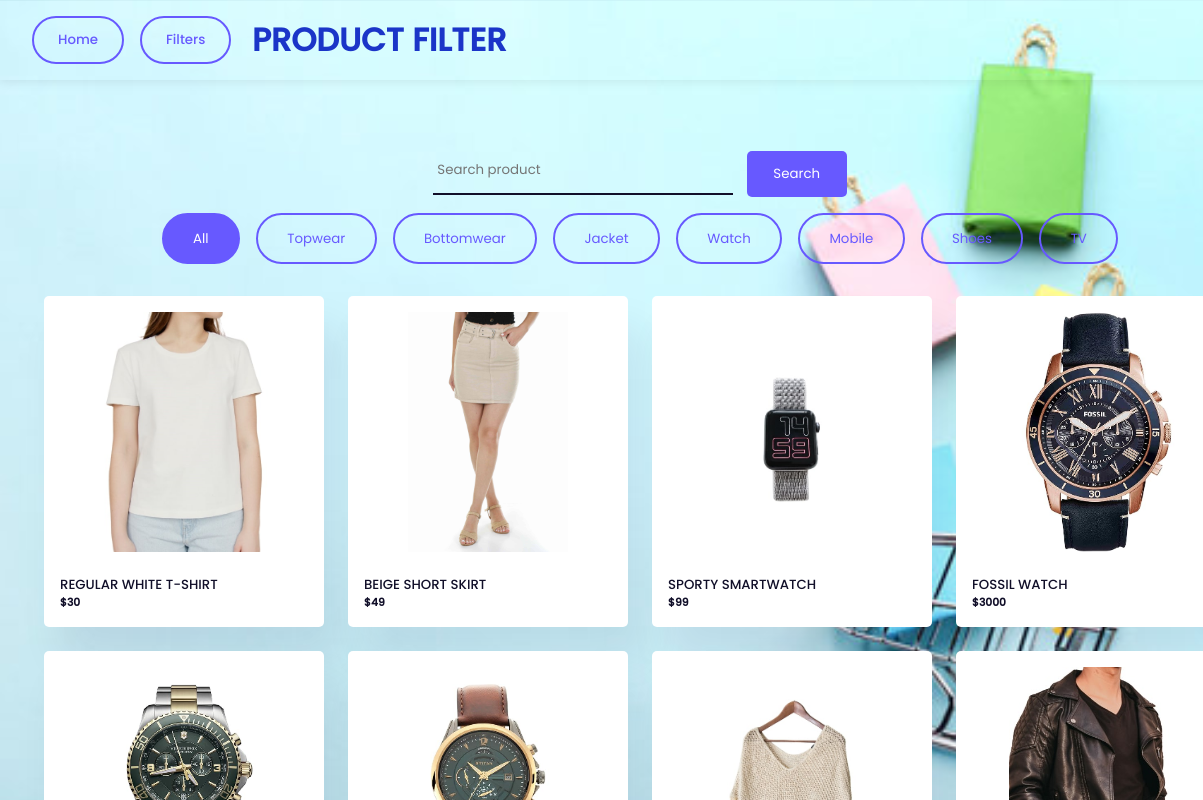
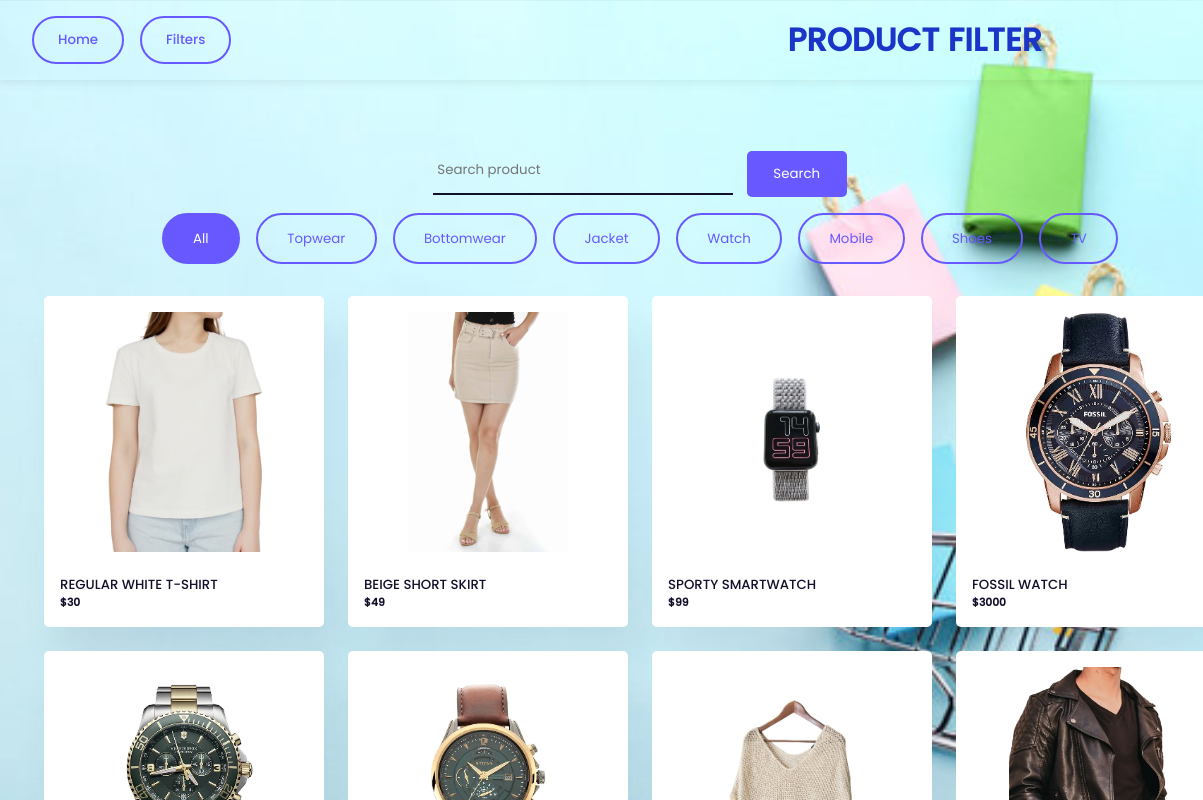
Before and after one commit to Vigneshwaran2406/product-filter, a plain HTML site: page index.html in a window 1280 px wide. Shown: the top 800 px of the page, 0-1203 px from the left. Drawn offline with Linux system fonts and the light colour scheme; sample sign-in values are in the browser's storage.

Commit message:
Update style.css

```diff
--- a/style.css
+++ b/style.css
@@ -39,8 +39,7 @@ body {
     color: #1b35c8;
     font-size: 2em;
     font-weight: 700;
-    margin-left: 1%;
-
+    margin-left: 115%;
     white-space: nowrap;
 }
 .top-button , #top{
```
